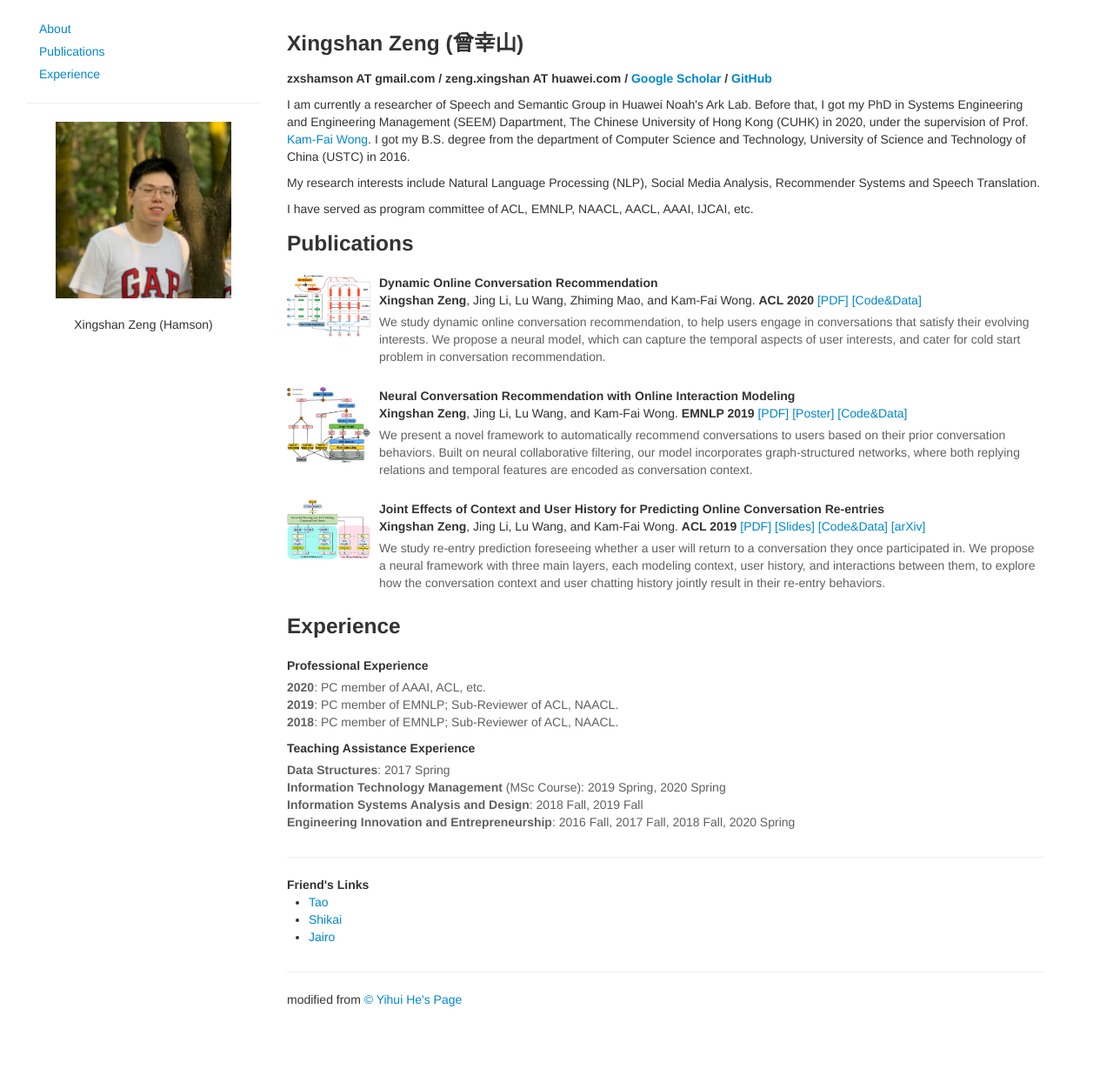
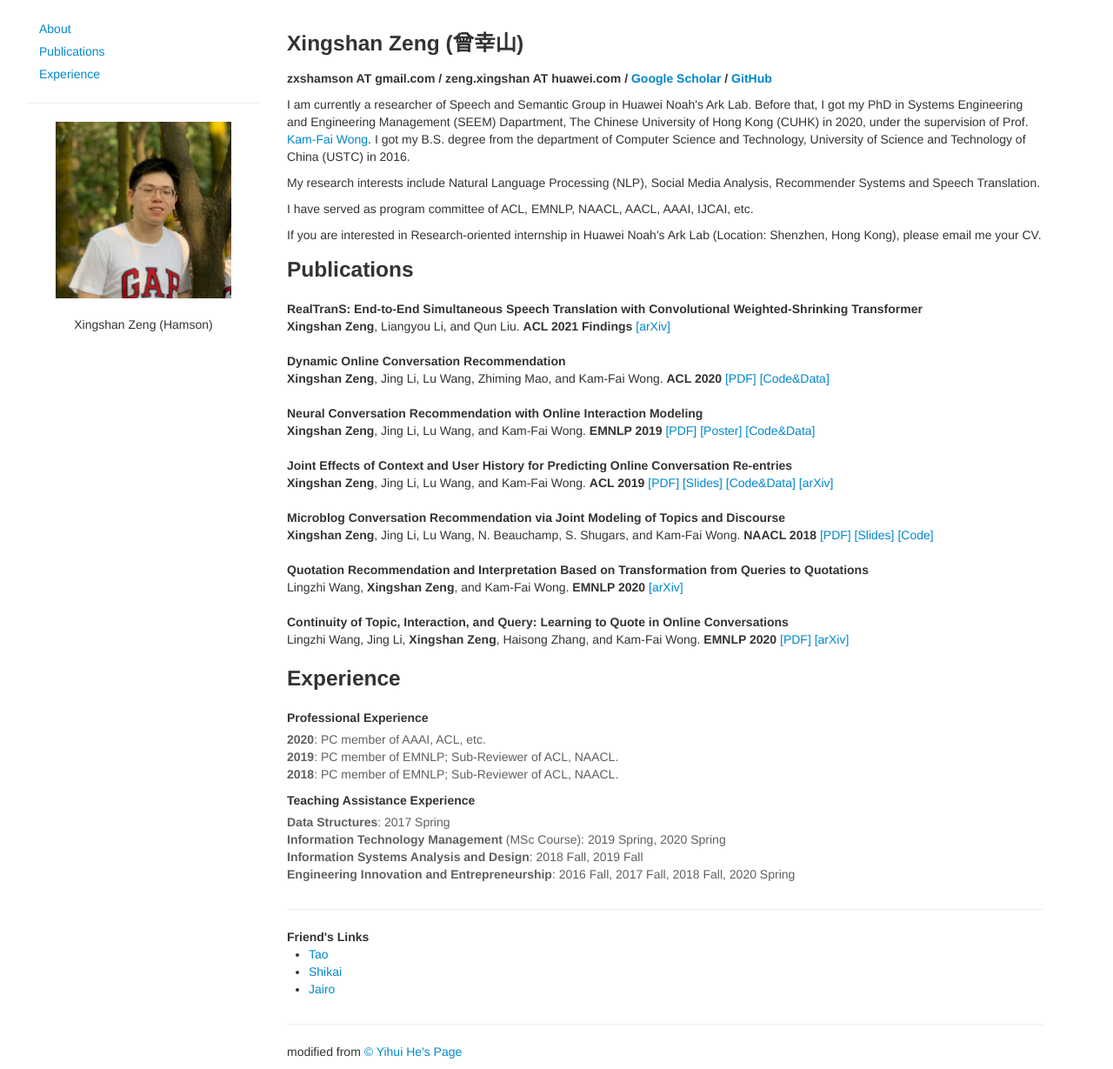
Before and after one commit to zxshamson/zxshamson.github.io, a Jekyll site: the page index.html, which Jekyll copies as it is, in a window 1280 px wide and 1229 px high. Shown: the whole window at 87% size. Built offline with Jekyll 4.4.1, drawn with Linux system fonts in a browser that asks for light colours.

Commit message:
Update index.html

```diff
--- a/index.html
+++ b/index.html
@@ -87,6 +87,8 @@
 
             <p>I have served as program committee of ACL, EMNLP, NAACL, AACL, AAAI, IJCAI, etc. </p>
 
+            <p>If you are interested in Research-oriented internship in Huawei Noah's Ark Lab (Location: Shenzhen, Hong Kong), please email me your CV. </p>
+
 
             <!--
              *** Publications ***
@@ -96,9 +98,22 @@
             </h3>
 
             <div class="media">
-                <a name="fsaf" class="pull-left">
+                <div class="media-body">
+                    <p class="media-heading">
+                        <strong>
+                             RealTranS: End-to-End Simultaneous Speech Translation with Convolutional Weighted-Shrinking Transformer
+                        </strong><br>
+                        <strong>Xingshan Zeng</strong>, Liangyou Li, and Qun Liu. <strong>ACL 2021 Findings</strong>
+                        <a target="_blank"
+                           href="https://arxiv.org/abs/2106.04833">[arXiv]</a>
+                    </p>
+                </div>
+            </div>
+
+            <div class="media">
+                <!-- <a name="fsaf" class="pull-left">
                     <img class="media-object" src="publications/4/model.png" width="96px" height="96px">
-                </a>
+                </a> -->
                 <div class="media-body">
                     <p class="media-heading">
                         <strong>
@@ -110,16 +125,16 @@
                         <a target="_blank"
                            href="https://github.com/zxshamson/dy-conv-rec">[Code&ampData]</a>
                     </p>
-                    <p class="abstract-text">
+                    <!-- <p class="abstract-text">
                         We study dynamic online conversation recommendation, to help users engage in conversations that satisfy their evolving interests. We propose a neural model, which can capture the temporal aspects of user interests, and cater for cold start problem in conversation recommendation.
-                    </p>
+                    </p> -->
                 </div>
             </div>
 
             <div class="media">
-                <a name="fsaf" class="pull-left">
+                <!-- <a name="fsaf" class="pull-left">
                     <img class="media-object" src="publications/3/model.png" width="96px" height="96px">
-                </a>
+                </a> -->
                 <div class="media-body">
                     <p class="media-heading">
                         <strong>
@@ -133,16 +148,16 @@
                         <a target="_blank"
                            href="https://github.com/zxshamson/neural-conv-rec">[Code&ampData]</a>
                     </p>
-                    <p class="abstract-text">
+                    <!-- <p class="abstract-text">
                         We present a novel framework to automatically recommend conversations to users based on their prior conversation behaviors. Built on neural collaborative filtering, our model incorporates graph-structured networks, where both replying relations and temporal features are encoded as conversation context.
-                    </p>
+                    </p> -->
                 </div>
             </div>
 
             <div class="media">
-                <a name="fsaf" class="pull-left">
+                <!-- <a name="fsaf" class="pull-left">
                     <img class="media-object" src="publications/2/model.png" width="96px" height="96px">
-                </a>
+                </a> -->
                 <div class="media-body">
                     <p class="media-heading">
                         <strong>
@@ -158,8 +173,59 @@
                         <a target="_blank"
                            href="https://arxiv.org/abs/1906.01185">[arXiv]</a>
                     </p>
-                    <p class="abstract-text">
+                    <!-- <p class="abstract-text">
                         We study re-entry prediction foreseeing whether a user will return to a conversation they once participated in. We propose a neural framework with three main layers, each modeling context, user history, and interactions between them, to explore how the conversation context and user chatting history jointly result in their re-entry behaviors.
+                    </p> -->
+                </div>
+            </div>
+
+            <div class="media">
+                <!-- <a name="fsaf" class="pull-left">
+                    <img class="media-object" src="publications/1/model.png" width="96px" height="96px">
+                </a> -->
+                <div class="media-body">
+                    <p class="media-heading">
+                        <strong>
+                             Microblog Conversation Recommendation via Joint Modeling of Topics and Discourse
+                        </strong><br>
+                        <strong>Xingshan Zeng</strong>, Jing Li, Lu Wang, N. Beauchamp, S. Shugars, and Kam-Fai Wong. <strong>NAACL 2018</strong>
+                        <a target="_blank"
+                           href="publications/1/conv_rec(final).pdf">[PDF]</a>
+                        <a target="_blank"
+                           href="publications/1/conv_rec(slides).pdf">[Slides]</a>
+                        <a target="_blank"
+                           href="https://github.com/zxshamson/conv-rec-jtd">[Code]</a>
+                    </p>
+                    <!-- <p class="abstract-text">
+                        We propose a statistical model that jointly captures: (1) topics for representing user interests and conversation content, and (2) discourse modes for describing user replying behavior and conversation dynamics, for conversation recommendation.
+                    </p> -->
+                </div>
+            </div>
+
+            <div class="media">
+                <div class="media-body">
+                    <p class="media-heading">
+                        <strong>
+                             Quotation Recommendation and Interpretation Based on Transformation from Queries to Quotations
+                        </strong><br>
+                        Lingzhi Wang, <strong>Xingshan Zeng</strong>, and Kam-Fai Wong. <strong>EMNLP 2020</strong>
+                        <a target="_blank"
+                           href="https://arxiv.org/abs/2105.14189">[arXiv]</a>
+                    </p>
+                </div>
+            </div>
+
+            <div class="media">
+                <div class="media-body">
+                    <p class="media-heading">
+                        <strong>
+                             Continuity of Topic, Interaction, and Query: Learning to Quote in Online Conversations
+                        </strong><br>
+                        Lingzhi Wang, Jing Li, <strong>Xingshan Zeng</strong>, Haisong Zhang, and Kam-Fai Wong. <strong>EMNLP 2020</strong>
+                        <a target="_blank"
+                           href="https://aclanthology.org/2020.emnlp-main.538.pdf">[PDF]</a>
+                        <a target="_blank"
+                           href="https://arxiv.org/abs/2106.09896">[arXiv]</a>
                     </p>
                 </div>
             </div>
```
